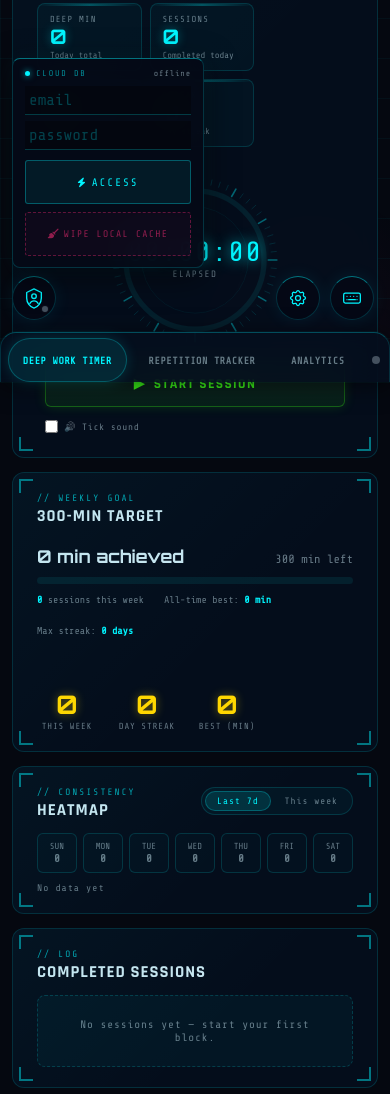
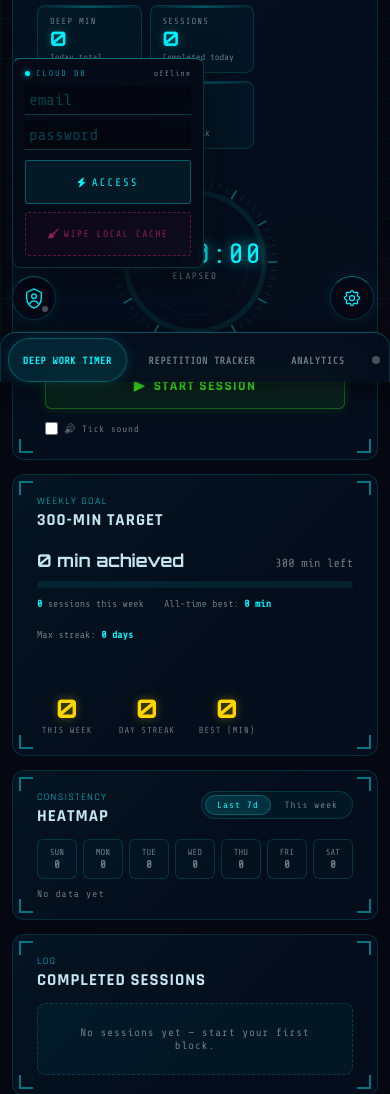
Before and after one commit to nikdimentiy/focustrack, a website built with Vite: page index.html in a window 390 px wide. Shown: the part 462-1556 px from the top of the page. Built offline with nearby package versions, Linux system fonts and the light colour scheme.

Commit message:
Keyboard shortcut button — hidden on mobile

```diff
--- a/src/design/components.css
+++ b/src/design/components.css
@@ -267,7 +267,7 @@ nav#nav button.active { background: rgba(0,245,255,0.1); color: var(--neon-cyan)
   }
   /* Lift floating elements above the bottom nav (~54px) */
   .cloud-auth-widget { bottom: calc(62px + env(safe-area-inset-bottom, 0px)); }
-  #info-btn          { bottom: calc(62px + env(safe-area-inset-bottom, 0px)); }
+  #info-btn          { display: none; }
 }
 @media (max-width: 420px) {
   nav#nav button { padding: 8px 14px; font-size: .62rem; letter-spacing: .06em; }
@@ -282,6 +282,10 @@ nav#nav button.active { background: rgba(0,245,255,0.1); color: var(--neon-cyan)
 .panel-corner.bl { bottom: 6px; left: 6px; border-width: 0 0 2px 2px; }
 .panel-corner.br { bottom: 6px; right: 6px; border-width: 0 2px 2px 0; }
 .panel-label { font-family: var(--font-mono); font-size: .58rem; letter-spacing: .22em; color: var(--neon-cyan); text-transform: uppercase; opacity: .65; margin-bottom: 2px; }
+@media (max-width: 599px) {
+  .sym { display: none; }
+  .panel-label { font-family: var(--font-hud); font-size: .62rem; letter-spacing: .14em; opacity: .8; }
+}
 .panel-title { font-family: var(--font-hud); font-size: 1.05rem; font-weight: 700; letter-spacing: 1px; color: var(--text-main); text-transform: uppercase; margin-bottom: 18px; }
 .panel-head  { display: flex; justify-content: space-between; align-items: flex-start; margin-bottom: 12px; }
 .panel-head .panel-title { margin-bottom: 0; }
@@ -1009,7 +1013,7 @@ tr.dragging { opacity: .4; }
 .settings-btn:hover { background: rgba(0,245,255,0.09); border-color: rgba(0,245,255,0.45); box-shadow: 0 0 28px rgba(0,245,255,0.22); transform: scale(1.1) translateY(-1px) rotate(30deg); color: #fff; }
 .settings-btn svg { width: 20px; height: 20px; }
 @media (max-width: 599px) {
-  #settings-btn { bottom: calc(62px + env(safe-area-inset-bottom, 0px)); right: 70px; }
+  #settings-btn { bottom: calc(62px + env(safe-area-inset-bottom, 0px)); right: 16px; }
 }
 
 /* ── Settings modal ── */
--- a/src/timer/TimerView.js
+++ b/src/timer/TimerView.js
@@ -22,7 +22,7 @@ export function mountTimerView(container) {
       <div class="panel">
         <div class="panel-corner tl"></div><div class="panel-corner tr"></div>
         <div class="panel-corner bl"></div><div class="panel-corner br"></div>
-        <div class="panel-label">// current session</div>
+        <div class="panel-label"><span class="sym">// </span>current session</div>
         <div class="panel-title">Deep Work Timer</div>
         <div class="session-body">
           <div class="session-left">
@@ -131,7 +131,7 @@ export function mountTimerView(container) {
       <div class="panel">
         <div class="panel-corner tl"></div><div class="panel-corner tr"></div>
         <div class="panel-corner bl"></div><div class="panel-corner br"></div>
-        <div class="panel-label">// weekly goal</div>
+        <div class="panel-label"><span class="sym">// </span>weekly goal</div>
         <div class="panel-title" id="weeklyGoalTitle">300-Min Target</div>
         <div class="goal-body">
           <div class="goal-progress">
@@ -160,7 +160,7 @@ export function mountTimerView(container) {
           <div class="panel-corner tl"></div><div class="panel-corner tr"></div>
           <div class="panel-corner bl"></div><div class="panel-corner br"></div>
           <div class="panel-head">
-            <div><div class="panel-label">// consistency</div><div class="panel-title">Heatmap</div></div>
+            <div><div class="panel-label"><span class="sym">// </span>consistency</div><div class="panel-title">Heatmap</div></div>
             <div class="range-toggle">
               <button class="active" data-range="7days">Last 7d</button>
               <button data-range="week">This week</button>
@@ -172,7 +172,7 @@ export function mountTimerView(container) {
         <div class="panel">
           <div class="panel-corner tl"></div><div class="panel-corner tr"></div>
           <div class="panel-corner bl"></div><div class="panel-corner br"></div>
-          <div class="panel-head"><div><div class="panel-label">// log</div><div class="panel-title">Completed Sessions</div></div></div>
+          <div class="panel-head"><div><div class="panel-label"><span class="sym">// </span>log</div><div class="panel-title">Completed Sessions</div></div></div>
           <ul class="session-list" id="sessionList"></ul>
           <div class="empty-msg" id="emptyDW">No sessions yet — start your first block.</div>
         </div>
--- a/src/tracker/TrackerView.js
+++ b/src/tracker/TrackerView.js
@@ -188,7 +188,7 @@ export function mountTrackerView(container) {
       <div class="table-container">
         <div class="table-header">
           <div class="table-title">
-            <span class="panel-label" style="font-size:.6rem;letter-spacing:.2em;margin-bottom:0;opacity:1">// topics</span>
+            <span class="panel-label" style="font-size:.6rem;letter-spacing:.2em;margin-bottom:0;opacity:1"><span class="sym">// </span>topics</span>
             Learning Log <span id="avg-completion-widget" class="mini-widget">Avg: 0%</span>
           </div>
           <div class="search-box">
```
